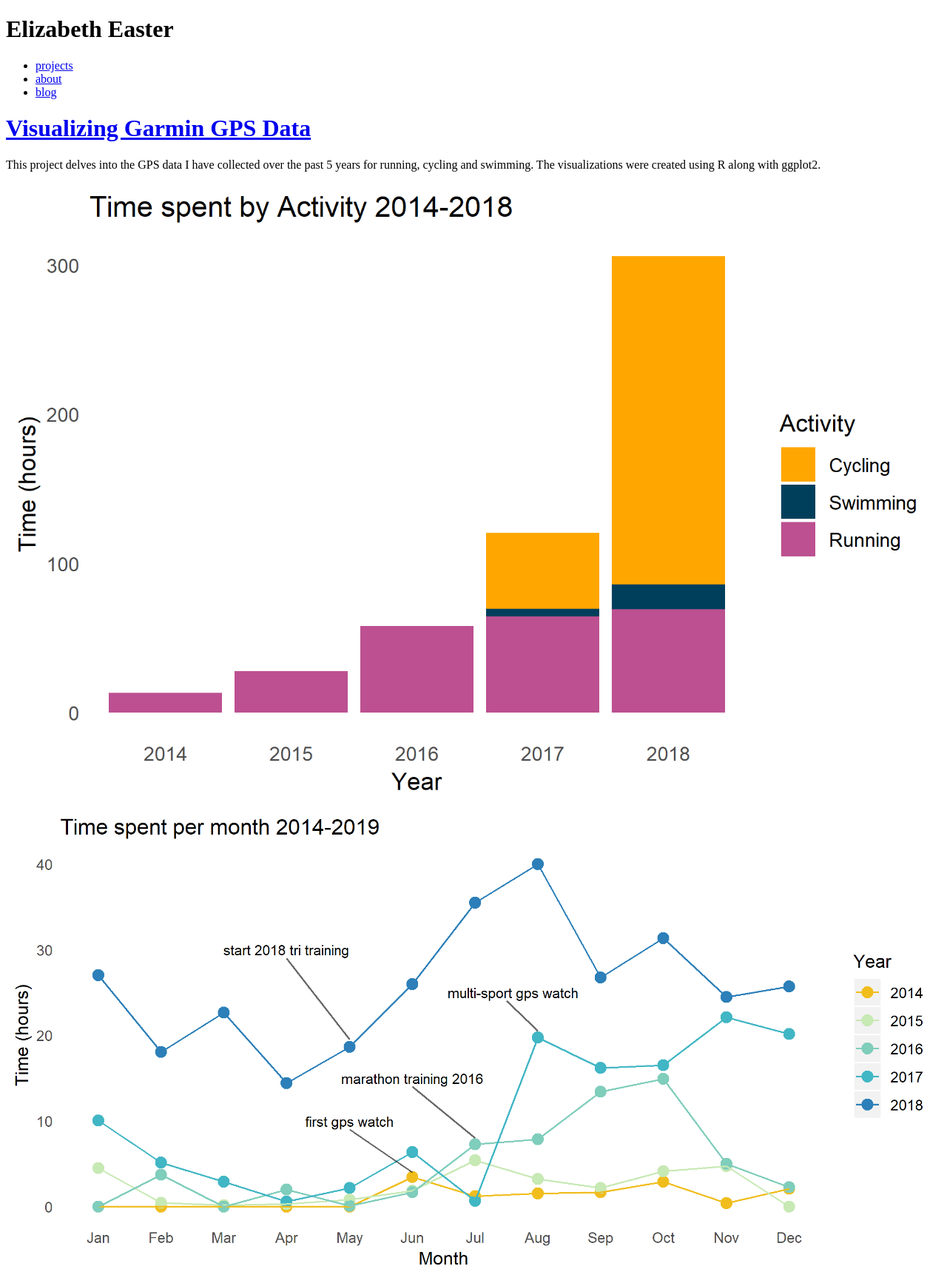
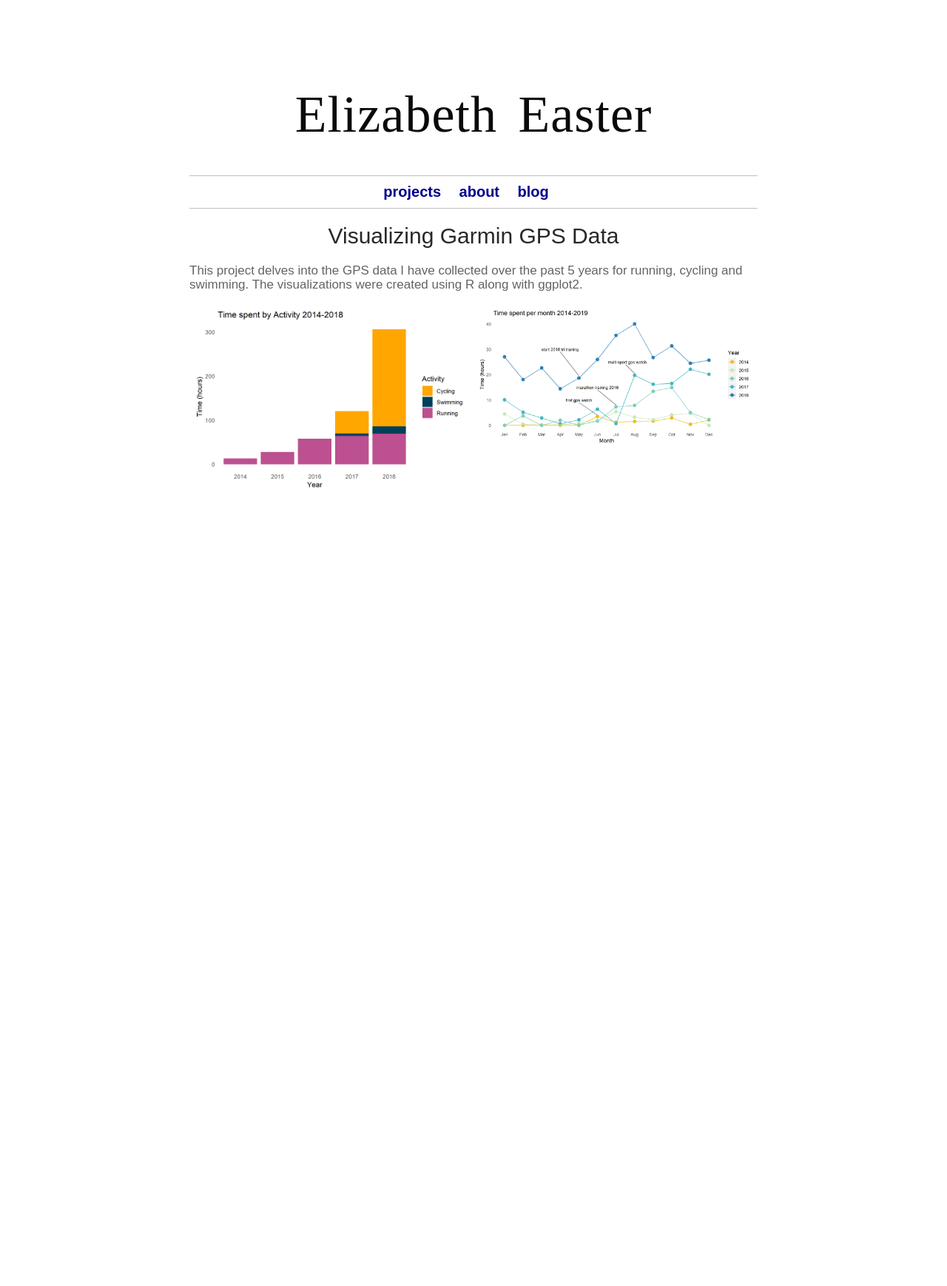
Before and after one commit to edeaster/edeaster.github.io, a Jekyll site: the page built from index.html, in a window 1280 px wide. Shown: the whole page at 74% size. Built offline with Jekyll 4.4.1, drawn with Linux system fonts in a browser that asks for light colours; some web fonts are replaced; after the commit the page ends 900 px from its top, so only the background shows below that.

Commit message:
Update default.html

```diff
--- a/_layouts/default.html
+++ b/_layouts/default.html
@@ -14,7 +14,7 @@
 	</script>
     <title>{{page.title}}</title>
 		<!-- link to main stylesheet -->
-		<link rel="stylesheet" type="text/css" href=""https://elizabetheaster.com/css/main.css">
+		<link rel="stylesheet" type="text/css" href="https://elizabetheaster.com/css/main.css">
 		<link href="https://fonts.googleapis.com/css?family=Meera+Inimai" rel="stylesheet">
 	</head>
 	<body>
```
